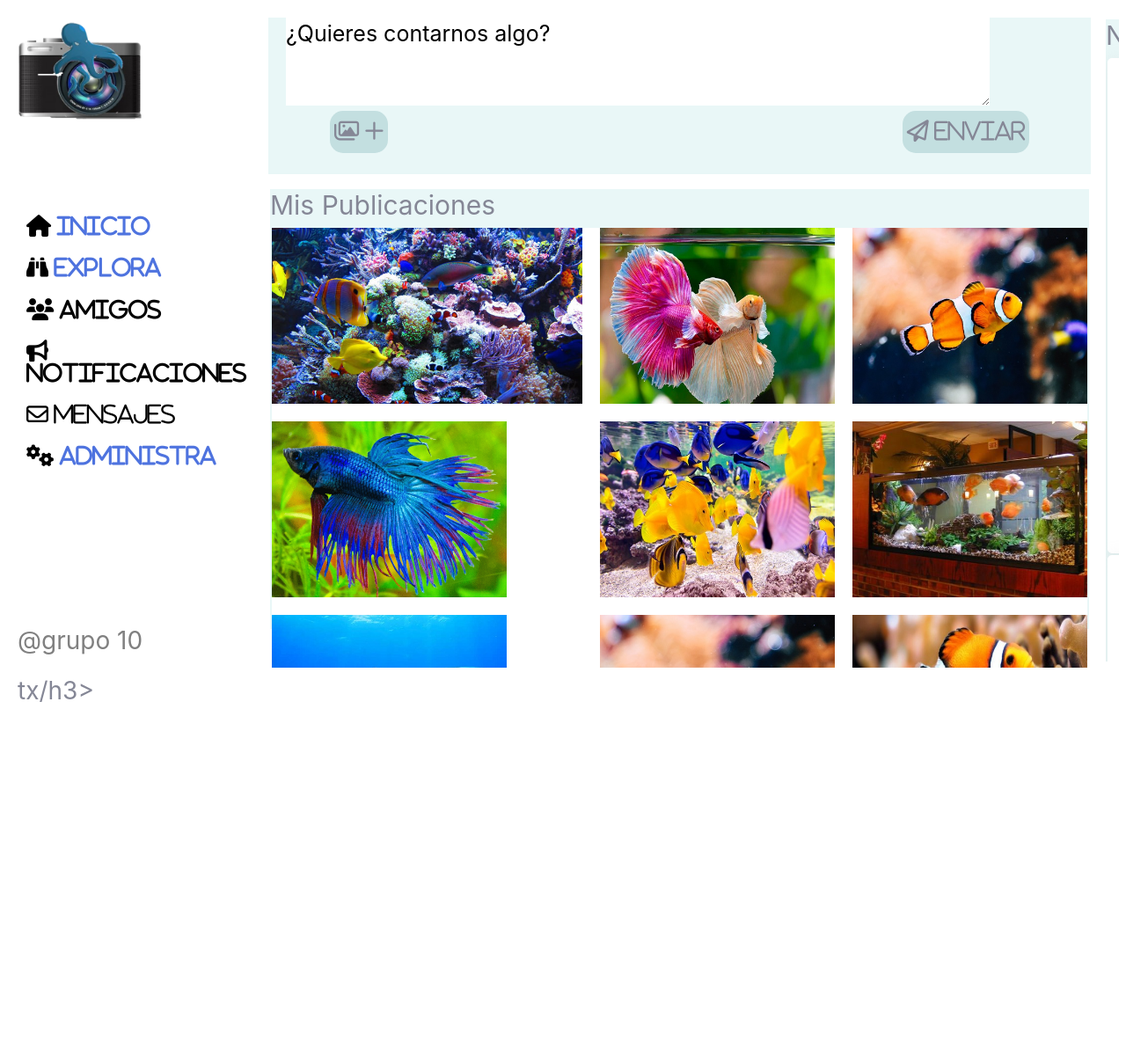
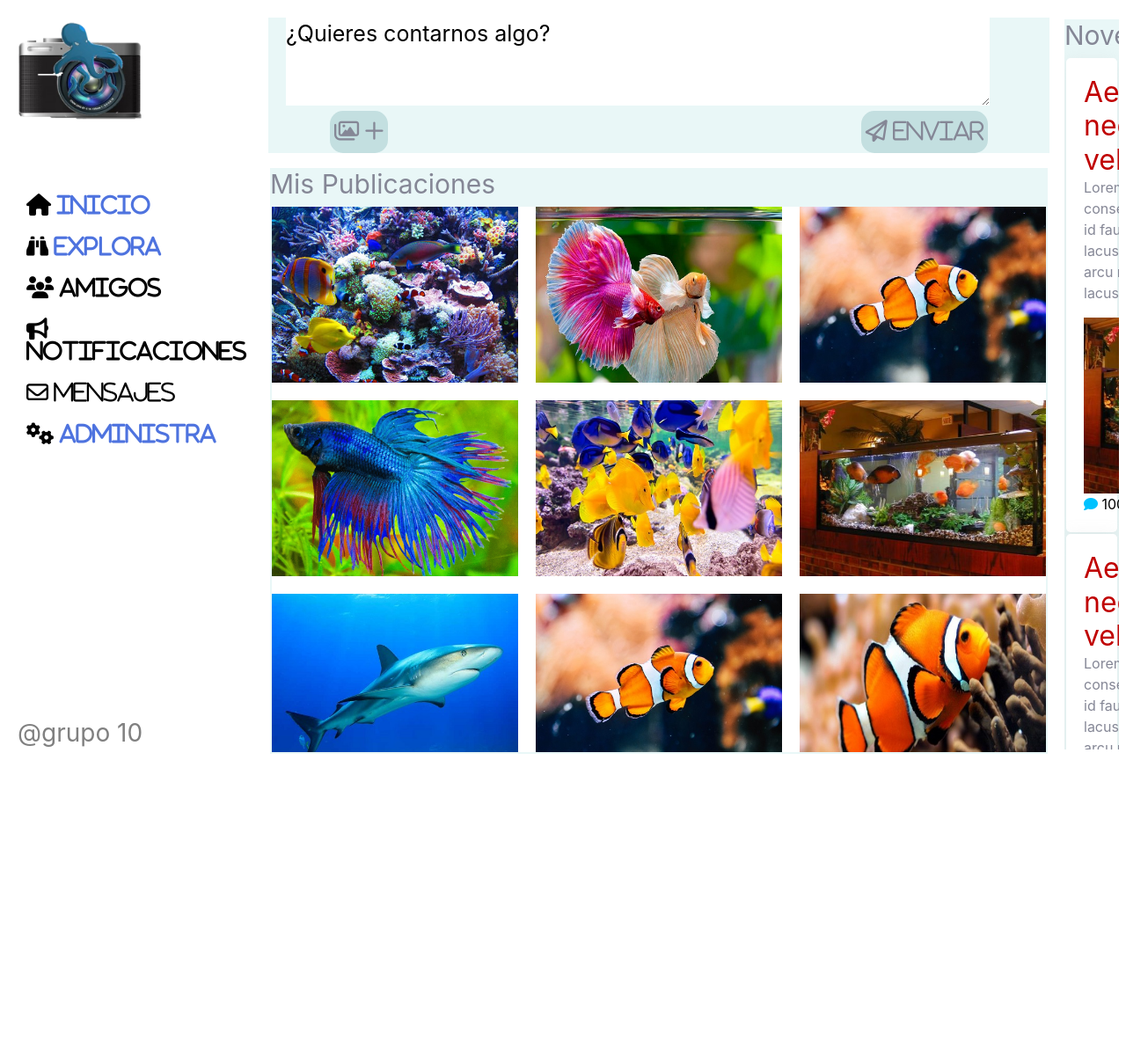
Before and after one commit to mlinang/proyectociclo3, a Flask app: page /feed in a window 1280 px wide. Shown: the part 56-1261 px from the top of the page at 88% size. Run offline with Flask 2, Linux system fonts and the light colour scheme; some libraries are stand-ins or nearby versions.

Commit message:
mejor distribucion

```diff
--- a/Templates/feed.html
+++ b/Templates/feed.html
@@ -63,7 +63,7 @@
                         <div class="publicacion">
                             <div class="imagen-publicada">
                                 <a href="postdetail.html">
-                                    <img src="./static/img/elacauriomarinopda.jpg" alt="" height="200">
+                                    <img src="./static/img/elacauriomarinopda.jpg" alt="" >
                                 </a>
 
                             </div>
@@ -152,13 +152,22 @@
                             <button role="button" class="retweets"><i class="fas fa-retweet"></i> 100</button>
                         </div>
                     </div>
+                    <div class="novedad">
+                        <h2 class="titulo">Aenean magna neque, aliquam vel pretium at</h2>
+                        <p class="texto">Lorem ipsum dolor sit amet, consectetur adipiscing elit. Vivamus id faucibus libero. Duis faucibus, lacus eget tempus posuere, urna arcu mollis arcu, non semper turpis lacus elementum odio. </p>
+                        <div class="imagen-publicada">
+                            <img src="./static/img/pez3.jpg" alt="" >
+                        </div>
+                        <div class="botones">
+                            <button role="button" class="comentario"><i class="fas fa-comment"></i> 100</button>
+                            <button role="button" class="favoritos"><i class="fas fa-heart"></i> 100</button>
+                            <button role="button" class="retweets"><i class="fas fa-retweet"></i> 100</button>
+                        </div>
+                    </div>
                 </div>
                 <div class="developerteam">
                     <h3>@grupo 10</h3>
                 </div>
-                <footer class="footer">
-                    <h3>tx/h3>
-                </footer>
             </div>
     </body>
 </html>
--- a/static/css/stylefeed.css
+++ b/static/css/stylefeed.css
@@ -5,6 +5,8 @@
 }
 img{
     height: 200px;
+    width: 280px;
+    object-fit: cover;
 }
 
 body{
@@ -31,8 +33,7 @@ nav ul{
                         "logo           estado              novedades"
                         "menu           mis-publicaciones   novedades"
                         "menu           mis-publicaciones   novedades"
-                        "developerteam  mis-publicaciones   novedades"
-                        "footer         footer              footer";
+                        "developerteam  mis-publicaciones   novedades";
 }
 .contenedor .logo{
     grid-area: logo;
@@ -85,25 +86,21 @@ nav ul{
     background-color: rgb(233, 247, 247);
     grid-area: mis-publicaciones;
     margin:2px;
-    height: 1500px;
-    max-height: 500px;
-
 }
 .contenedor h1{
     font-size: 30px;
 }
 .contenedor-publicaciones{
     display: grid;
-    height: 500px;
-    max-height: 500px;
+    height: 620px;
     overflow: auto;
     background: #fff;
     grid-template-columns: 1fr 1fr 1fr;
     grid-template-rows: repeat(4, auto);
     justify-content: space-between;
+
     gap: 20px;
     margin: 2px;
-
 }
 .contenedor .novedad{
     padding: 20px;
@@ -112,8 +109,6 @@ nav ul{
 	border-radius: 5px;
     margin: 2px;
 	display: grid;
-    object-fit: cover;
-
 }
 
 .contenedor .novedades{
@@ -121,8 +116,7 @@ nav ul{
     grid-area: novedades;
     margin: 2PX;
     overflow: auto;
-    height: 730px;
-    max-height: 900px;
+    height: 830px;
 }
 .novedad .titulo {
 	color: #C00000;
@@ -153,10 +147,4 @@ nav ul{
     color: grey;
     grid-area: developerteam;
     align-self: end;
-
-}/*
-.footer{
-    grid-area: footer;
-    background-color: black;
 }
- */
```
